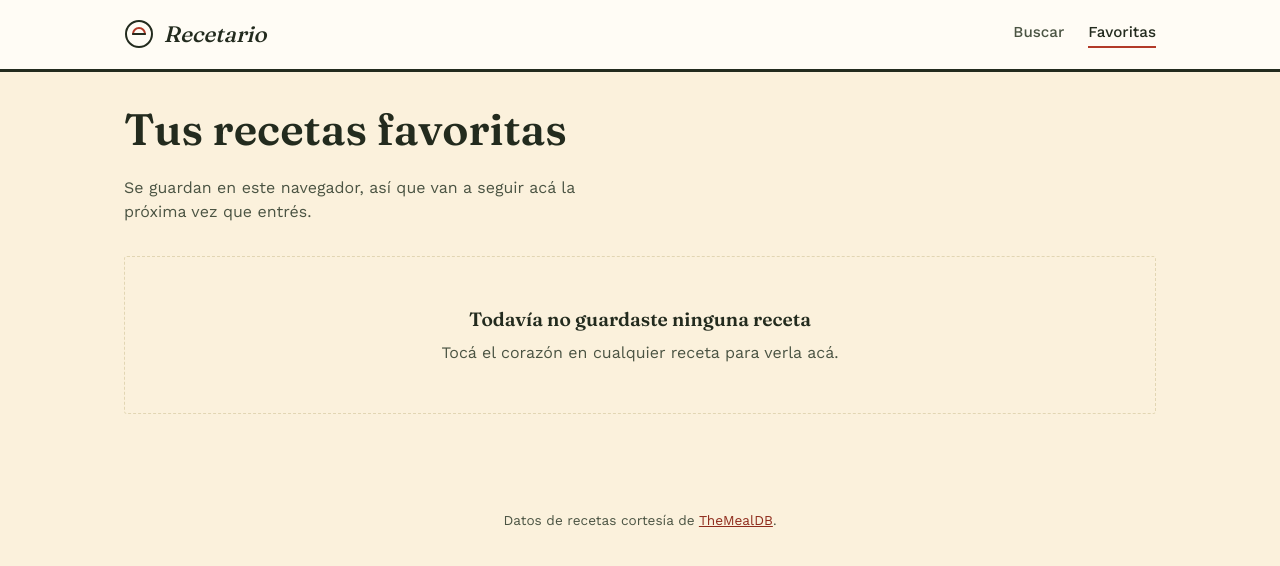
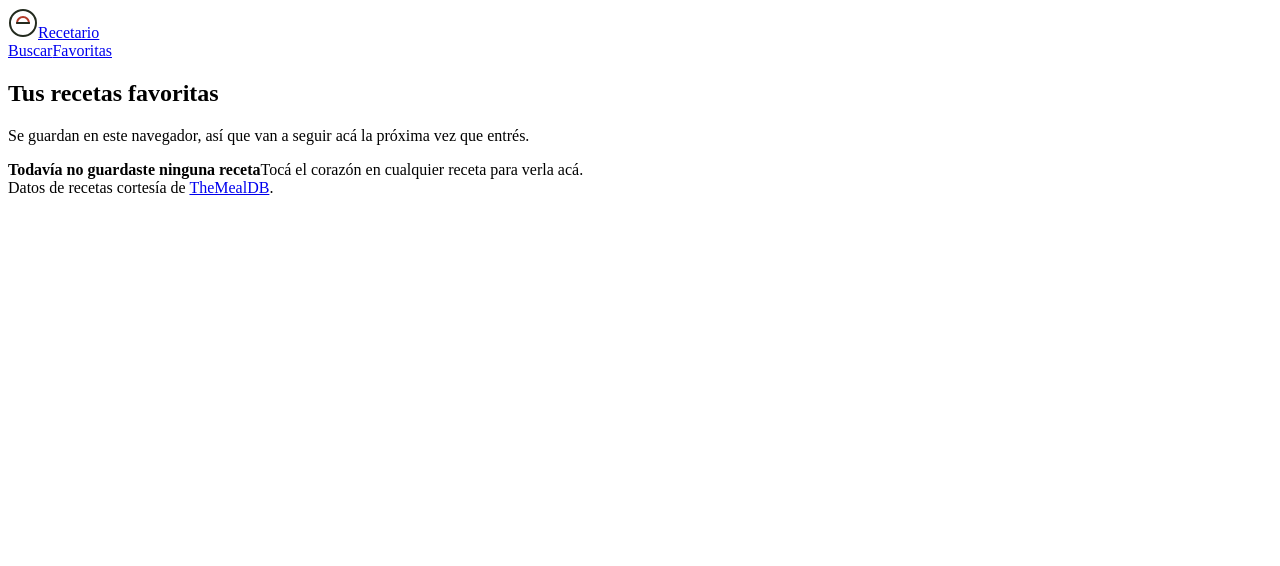
Before and after one commit to efrabuilder/recetario-app, a Next.js app: page /favorites in a window 1280 px wide. Shown: the top 566 px of the page. Built offline with nearby package versions, Linux system fonts and the light colour scheme.

Commit message:
Refactor globals.css to remove unused styles
Removed unused CSS variables and styles to streamline the global styles.

```diff
--- a/app/globals.css
+++ b/app/globals.css
@@ -1,453 +1,39 @@
-:root {
-  /* Paleta: mercado de temporada, no la crema+terracota genérica */
-  --color-paper: #fbf1dc;
-  --color-surface: #fffcf5;
-  --color-ink: #232b1e;
-  --color-ink-soft: #4b5443;
-  --color-border: #e2d6b3;
-  --color-brick: #b23a28;
-  --color-brick-dark: #8f2c1c;
-  --color-fern: #4f7942;
-  --color-fern-dark: #34532a;
-
-  --font-display: 'Fraunces', Georgia, serif;
-  --font-body: 'Work Sans', system-ui, sans-serif;
-
-  --radius-card: 3px;
-  --radius-pill: 999px;
-  --max-width: 1080px;
+.instructions-toolbar {
+  display: flex;
+  align-items: center;
+  gap: 0.75rem;
+  flex-wrap: wrap;
+  margin-bottom: 0.75rem;
 }
 
-* {
-  box-sizing: border-box;
-}
-
-html,
-body {
-  padding: 0;
-  margin: 0;
-}
-
-body {
-  background: var(--color-paper);
-  color: var(--color-ink);
-  font-family: var(--font-body);
-  line-height: 1.5;
-  -webkit-font-smoothing: antialiased;
-}
-
-a {
-  color: var(--color-brick-dark);
-}
-
-h1,
-h2,
-h3 {
-  font-family: var(--font-display);
-  font-weight: 600;
-  line-height: 1.15;
-  margin: 0 0 0.5em;
-}
-
-.page {
-  max-width: var(--max-width);
-  margin: 0 auto;
-  padding: 2rem 1.5rem 4rem;
-}
-
-button {
-  font-family: inherit;
-}
-
-/* ---------- Header ---------- */
-
-.site-header {
-  border-bottom: 3px solid var(--color-ink);
+.translate-button {
+  padding: 0.5rem 1rem;
   background: var(--color-surface);
-}
-
-.site-header-inner {
-  max-width: var(--max-width);
-  margin: 0 auto;
-  padding: 1.1rem 1.5rem;
-  display: flex;
-  align-items: center;
-  justify-content: space-between;
-  gap: 1rem;
-}
-
-.brand {
-  display: flex;
-  align-items: center;
-  gap: 0.6rem;
-  text-decoration: none;
-  color: var(--color-ink);
-}
-
-.brand-mark {
-  flex-shrink: 0;
-}
-
-.brand-name {
-  font-family: var(--font-display);
-  font-style: italic;
-  font-size: 1.4rem;
-  font-weight: 500;
-}
-
-.site-nav {
-  display: flex;
-  gap: 1.5rem;
-  align-items: center;
-}
-
-.site-nav a {
-  text-decoration: none;
-  color: var(--color-ink-soft);
-  font-weight: 500;
-  font-size: 0.95rem;
-  border-bottom: 2px solid transparent;
-  padding-bottom: 2px;
-}
-
-.site-nav a:hover,
-.site-nav a.active {
-  color: var(--color-ink);
-  border-bottom-color: var(--color-brick);
-}
-
-.favorites-count {
-  display: inline-flex;
-  align-items: center;
-  justify-content: center;
-  min-width: 1.3rem;
-  height: 1.3rem;
-  padding: 0 0.3rem;
-  margin-left: 0.4rem;
-  background: var(--color-brick);
-  color: var(--color-surface);
-  border-radius: var(--radius-pill);
-  font-size: 0.72rem;
-  font-weight: 600;
-}
-
-/* ---------- Hero / búsqueda ---------- */
-
-.hero {
-  margin-bottom: 2rem;
-}
-
-.hero h1 {
-  font-size: clamp(2rem, 4vw, 2.75rem);
-  max-width: 18ch;
-}
-
-.hero-sub {
-  color: var(--color-ink-soft);
-  max-width: 52ch;
-  margin: 0 0 1.5rem;
-}
-
-.search-row {
-  display: flex;
-  gap: 0.75rem;
-  flex-wrap: wrap;
-}
-
-.search-input {
-  flex: 1 1 260px;
-  padding: 0.75rem 1rem;
-  border: 2px solid var(--color-ink);
-  border-radius: var(--radius-card);
-  background: var(--color-surface);
-  font-size: 1rem;
-  color: var(--color-ink);
-}
-
-.search-input:focus-visible {
-  outline: 3px solid var(--color-fern);
-  outline-offset: 1px;
-}
-
-.search-submit {
-  padding: 0.75rem 1.5rem;
-  background: var(--color-ink);
-  color: var(--color-surface);
-  border: 2px solid var(--color-ink);
+  border: 1.5px solid var(--color-ink);
   border-radius: var(--radius-card);
   font-weight: 600;
+  font-size: 0.88rem;
   cursor: pointer;
 }
 
-.search-submit:hover {
-  background: var(--color-brick);
-  border-color: var(--color-brick);
-}
-
-/* ---------- Filtros ---------- */
-
-.filter-bar {
-  display: flex;
-  gap: 0.75rem;
-  flex-wrap: wrap;
-  margin: 1.25rem 0 2rem;
-}
-
-.filter-select {
-  padding: 0.55rem 0.8rem;
-  border: 1.5px solid var(--color-border);
-  border-radius: var(--radius-card);
-  background: var(--color-surface);
-  color: var(--color-ink);
-  font-size: 0.92rem;
-}
-
-.filter-clear {
-  padding: 0.55rem 0.9rem;
-  border: 1.5px solid transparent;
-  background: transparent;
-  color: var(--color-brick-dark);
-  font-size: 0.92rem;
-  font-weight: 500;
-  cursor: pointer;
-  text-decoration: underline;
-}
-
-/* ---------- Grid de recetas ---------- */
-
-.recipe-grid {
-  display: grid;
-  grid-template-columns: repeat(auto-fill, minmax(220px, 1fr));
-  gap: 1.25rem;
-}
-
-.recipe-card {
-  position: relative;
-  display: block;
-  background: var(--color-surface);
-  border: 1.5px solid var(--color-border);
-  border-radius: var(--radius-card);
-  overflow: hidden;
-  text-decoration: none;
-  color: var(--color-ink);
-  transition: border-color 0.15s ease, transform 0.15s ease;
-}
-
-.recipe-card:hover {
-  border-color: var(--color-ink);
-  transform: translateY(-2px);
-}
-
-.recipe-card-image-wrap {
-  position: relative;
-  aspect-ratio: 4 / 3;
-  background: var(--color-border);
-}
-
-.recipe-card-image-wrap img {
-  width: 100%;
-  height: 100%;
-  object-fit: cover;
-  display: block;
-}
-
-.recipe-card-body {
-  padding: 0.85rem 1rem 1rem;
-}
-
-.recipe-card-category {
-  font-size: 0.75rem;
-  color: var(--color-fern-dark);
-  font-weight: 600;
-  margin-bottom: 0.25rem;
-}
-
-.recipe-card-name {
-  font-family: var(--font-display);
-  font-size: 1.05rem;
-  font-weight: 600;
-  margin: 0;
-}
-
-/* ---------- Botón de favorito ---------- */
-
-.favorite-button {
-  position: absolute;
-  top: 0.6rem;
-  right: 0.6rem;
-  width: 2.1rem;
-  height: 2.1rem;
-  display: inline-flex;
-  align-items: center;
-  justify-content: center;
-  background: rgba(251, 241, 220, 0.92);
-  border: 1.5px solid var(--color-ink);
-  border-radius: var(--radius-pill);
-  cursor: pointer;
-  z-index: 1;
-}
-
-.favorite-button.is-inline {
-  position: static;
-  width: auto;
-  height: auto;
-  padding: 0.6rem 1.1rem;
-  border-radius: var(--radius-card);
-  gap: 0.5rem;
-  background: var(--color-surface);
-  font-weight: 600;
-}
-
-.favorite-button svg {
-  width: 1.05rem;
-  height: 1.05rem;
-}
-
-.favorite-button.is-active {
-  background: var(--color-brick);
-  border-color: var(--color-brick-dark);
+.translate-button:hover:not(:disabled) {
+  background: var(--color-fern);
+  border-color: var(--color-fern-dark);
   color: var(--color-surface);
 }
 
-/* ---------- Estados: vacío / carga / error ---------- */
-
-.state-message {
-  padding: 3rem 1rem;
-  text-align: center;
-  color: var(--color-ink-soft);
-  border: 1.5px dashed var(--color-border);
-  border-radius: var(--radius-card);
+.translate-button:disabled {
+  cursor: progress;
+  opacity: 0.7;
 }
 
-.state-message strong {
-  display: block;
-  color: var(--color-ink);
-  font-family: var(--font-display);
-  font-size: 1.2rem;
-  margin-bottom: 0.4rem;
-}
-
-/* ---------- Detalle de receta ---------- */
-
-.recipe-detail-header {
-  display: grid;
-  grid-template-columns: minmax(0, 320px) 1fr;
-  gap: 2rem;
-  margin-bottom: 2.5rem;
-}
-
-@media (max-width: 720px) {
-  .recipe-detail-header {
-    grid-template-columns: 1fr;
-  }
-}
-
-.recipe-detail-image {
-  width: 100%;
-  border-radius: var(--radius-card);
-  border: 2px solid var(--color-ink);
-  aspect-ratio: 1 / 1;
-  object-fit: cover;
-}
-
-.recipe-detail-meta {
-  display: flex;
-  gap: 0.6rem;
-  flex-wrap: wrap;
-  margin-bottom: 1rem;
-}
-
-.tag-pill {
-  display: inline-block;
-  padding: 0.3rem 0.75rem;
-  background: var(--color-surface);
-  border: 1.5px solid var(--color-border);
-  border-radius: var(--radius-pill);
+.translate-note {
   font-size: 0.8rem;
   color: var(--color-ink-soft);
 }
 
-.recipe-detail-actions {
-  display: flex;
-  gap: 0.75rem;
-  align-items: center;
-  margin-top: 1.25rem;
-  flex-wrap: wrap;
+.translate-error {
+  font-size: 0.85rem;
+  color: var(--color-brick-dark);
+  max-width: 60ch;
 }
-
-.source-link {
-  font-weight: 600;
-  text-decoration: none;
-  border-bottom: 2px solid var(--color-brick);
-}
-
-.recipe-detail-body {
-  display: grid;
-  grid-template-columns: minmax(0, 260px) 1fr;
-  gap: 2.5rem;
-}
-
-@media (max-width: 720px) {
-  .recipe-detail-body {
-    grid-template-columns: 1fr;
-  }
-}
-
-.ingredient-list {
-  list-style: none;
-  padding: 0;
-  margin: 0;
-  border-top: 1.5px solid var(--color-border);
-}
-
-.ingredient-list li {
-  display: flex;
-  justify-content: space-between;
-  gap: 1rem;
-  padding: 0.55rem 0;
-  border-bottom: 1.5px solid var(--color-border);
-  font-size: 0.95rem;
-}
-
-.ingredient-measure {
-  color: var(--color-ink-soft);
-  text-align: right;
-  white-space: nowrap;
-}
-
-.instructions {
-  white-space: pre-line;
-  max-width: 68ch;
-}
-
-.video-embed {
-  margin-top: 2rem;
-}
-
-.video-embed iframe {
-  width: 100%;
-  aspect-ratio: 16 / 9;
-  border: 2px solid var(--color-ink);
-  border-radius: var(--radius-card);
-}
-
-.back-link {
-  display: inline-block;
-  margin-bottom: 1.5rem;
-  color: var(--color-ink-soft);
-  text-decoration: none;
-  font-weight: 500;
-}
-
-.back-link:hover {
-  color: var(--color-ink);
-}
-
-/* ---------- Footer ---------- */
-
-.site-footer {
-  text-align: center;
-  padding: 2rem 1.5rem 3rem;
-  color: var(--color-ink-soft);
-  font-size: 0.85rem;
-}
```
